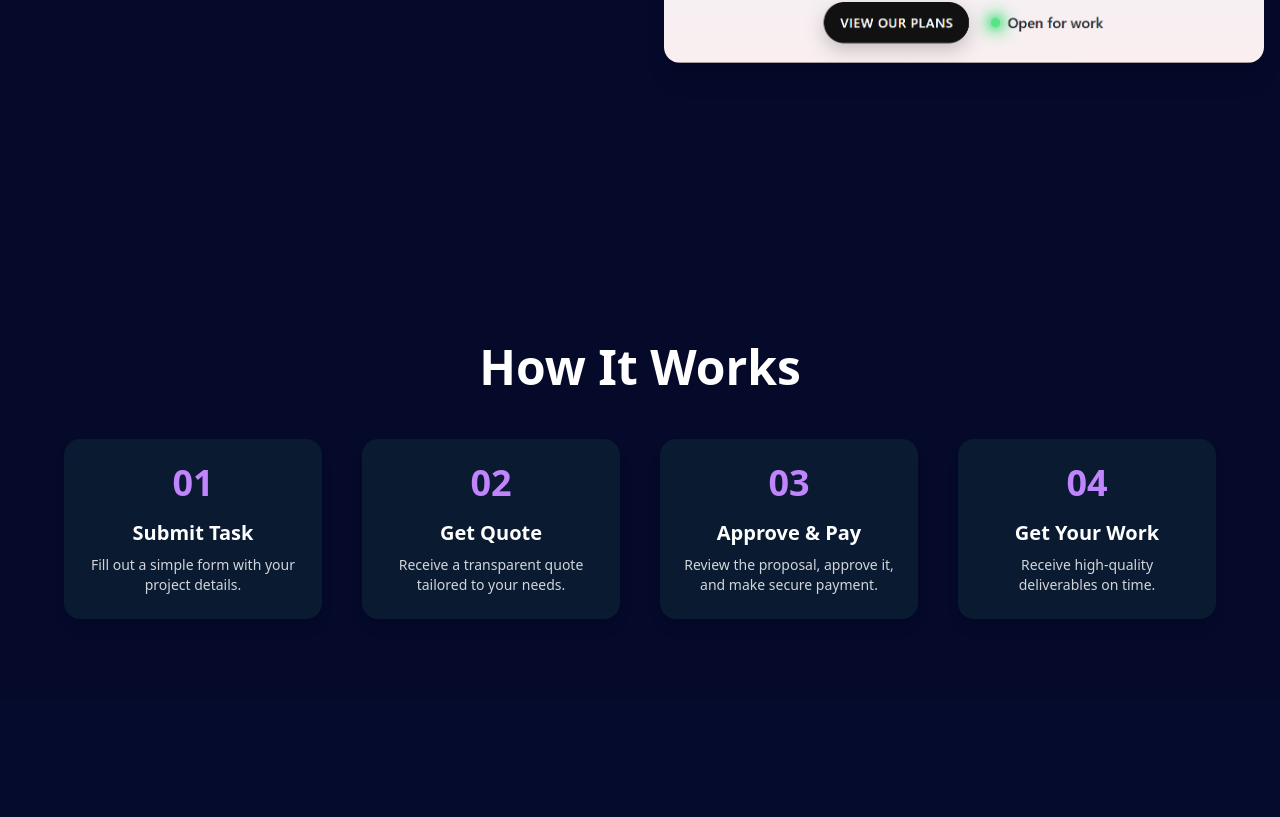
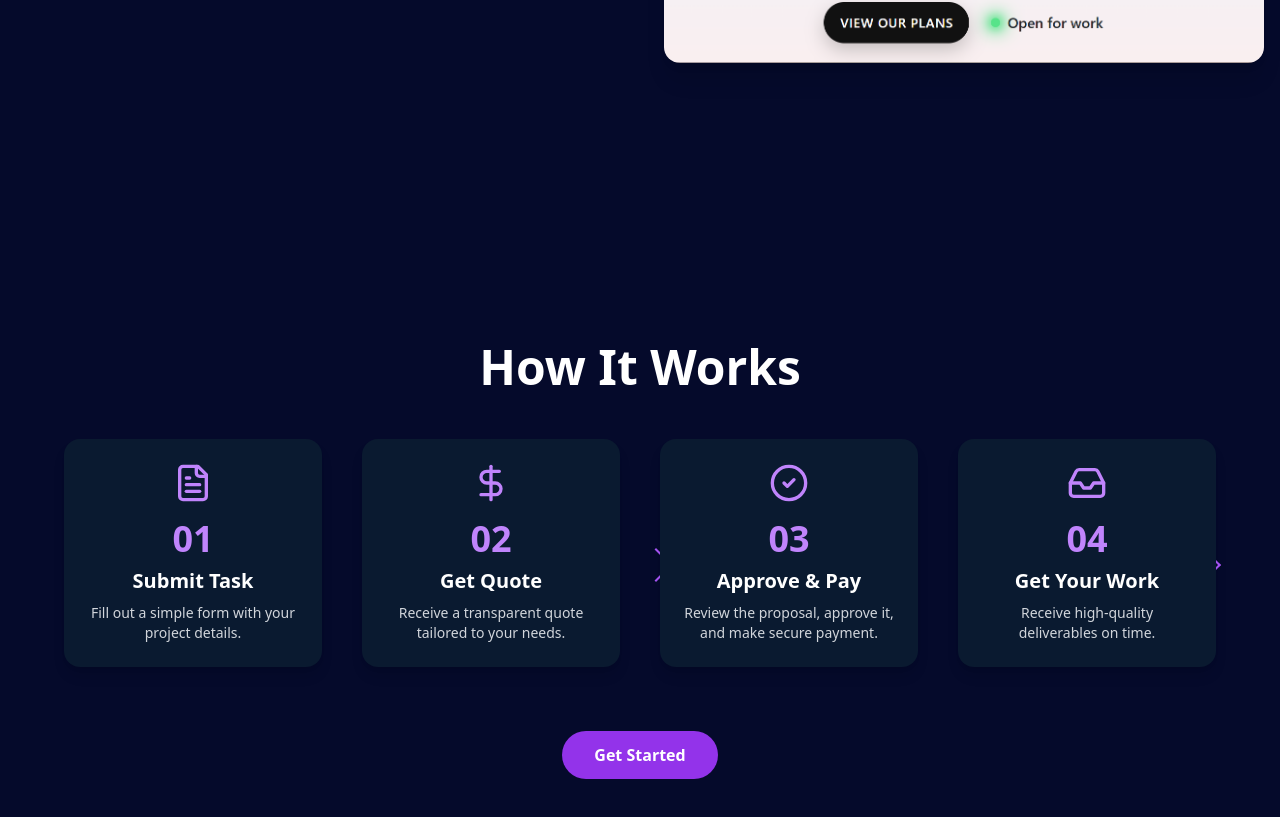
Before and after one commit to SallalZahid56/my-app, a React (Vite) app: page / in a window 1280 px wide. Shown: the part 3145-3962 px from the top of the page. Before the commit the page ends 3844 px from the top, so only its background shows below. Built offline with nearby package versions, Linux system fonts and the light colour scheme.

Commit message:
Initial commit

```diff
--- a/src/Components/HowItWorks.jsx
+++ b/src/Components/HowItWorks.jsx
@@ -1,22 +1,32 @@
 import React from 'react';
 import { motion } from 'framer-motion';
+import {
+  FileText,
+  DollarSign,
+  CheckCircle2,
+  Inbox,
+} from 'lucide-react';
 
 const steps = [
   {
     title: 'Submit Task',
     description: 'Fill out a simple form with your project details.',
+    icon: <FileText size={40} className="text-purple-400 mb-4" />,
   },
   {
     title: 'Get Quote',
     description: 'Receive a transparent quote tailored to your needs.',
+    icon: <DollarSign size={40} className="text-purple-400 mb-4" />,
   },
   {
     title: 'Approve & Pay',
     description: 'Review the proposal, approve it, and make secure payment.',
+    icon: <CheckCircle2 size={40} className="text-purple-400 mb-4" />,
   },
   {
     title: 'Get Your Work',
     description: 'Receive high-quality deliverables on time.',
+    icon: <Inbox size={40} className="text-purple-400 mb-4" />,
   },
 ];
 
@@ -28,17 +38,20 @@ const HowItWorks = () => {
           How It Works
         </h2>
 
-        <div className="grid grid-cols-1 sm:grid-cols-2 lg:grid-cols-4 gap-10">
+        {/* Steps Grid */}
+        <div className="relative">
+          <div className="grid grid-cols-1 sm:grid-cols-2 lg:grid-cols-4 gap-10 relative z-10">
             {steps.map((step, index) => (
               <motion.div
                 key={index}
-              className="bg-[#0A1A30] rounded-2xl p-6 shadow-lg text-white"
+                className="bg-[#0A1A30] rounded-2xl p-6 shadow-lg text-white flex flex-col items-center text-center"
                 initial={{ opacity: 0, y: 50 }}
                 whileInView={{ opacity: 1, y: 0 }}
                 transition={{ duration: 0.5, delay: index * 0.2 }}
                 viewport={{ once: true }}
               >
-              <div className="text-4xl font-bold text-purple-400 mb-4">
+                {step.icon}
+                <div className="text-4xl font-bold text-purple-400 mb-2">
                   {index + 1 < 10 ? `0${index + 1}` : index + 1}
                 </div>
                 <h3 className="text-xl font-semibold mb-2">{step.title}</h3>
@@ -46,6 +59,28 @@ const HowItWorks = () => {
               </motion.div>
             ))}
           </div>
+
+          {/* Arrows for large screens */}
+          <div className="hidden lg:flex absolute top-1/2 left-0 right-0 justify-between items-center px-4 z-0 pointer-events-none">
+            {[...Array(3)].map((_, i) => (
+              <div
+                key={i}
+                className="w-6 h-6 border-t-2 border-r-2 border-purple-500 rotate-45 transform translate-x-4"
+              />
+            ))}
+          </div>
+        </div>
+
+        {/* CTA Button */}
+        <div className="mt-16">
+          <motion.button
+            whileHover={{ scale: 1.05 }}
+            whileTap={{ scale: 0.95 }}
+            className="bg-purple-600 hover:bg-purple-700 text-white font-semibold py-3 px-8 rounded-full transition"
+          >
+            Get Started
+          </motion.button>
+        </div>
       </div>
     </section>
   );
```
Lines whose indentation alone changed are shown as unchanged.
